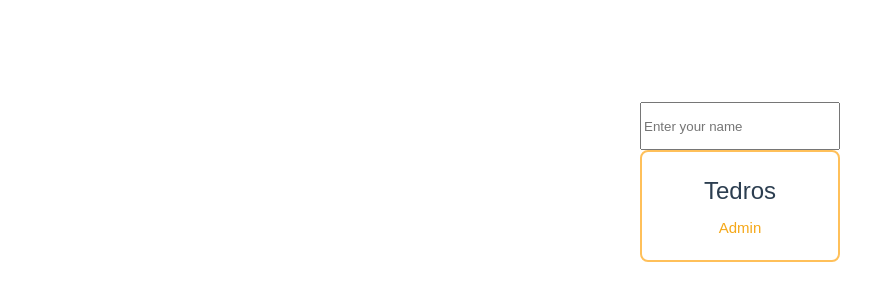
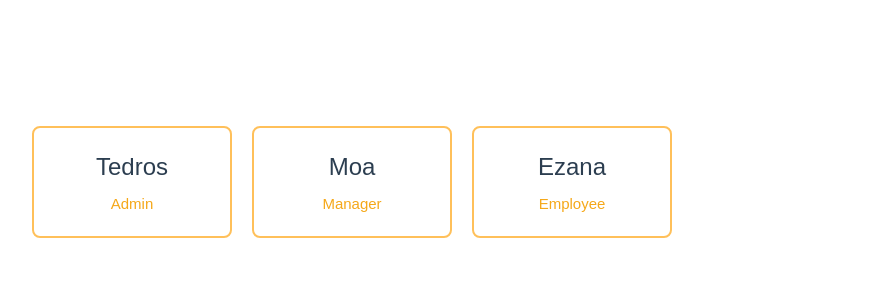
Before and after one commit to SeriousRasCode/spec-frontend-journey, a Vue app in the folder my-project/: page / in a window 1280 px wide. Shown: the part 218-518 px from the top of the page, without its empty margins (0-871 px from the left). Built offline with nearby package versions, Linux system fonts and the light colour scheme.

Commit message:
Wrapped them and used flex to give them some space and flex for horizontal layout.

```diff
--- a/my-project/src/App.vue
+++ b/my-project/src/App.vue
@@ -16,11 +16,11 @@ const name = ref('')
 </ul>-->
 
 <!--day 2 challenge -->
-<h1 v-if="name">
+<!--<h1 v-if="name">
     Greetings {{ name }}!
   </h1><br><br>
 <input v-model="name" placeholder="Enter your name">
-<br><br>
+<br><br>-->
 
   <!--
   h1 v-else="hint">
@@ -28,5 +28,16 @@ const name = ref('')
   </h1>
   -->
 <!--day 3 challenge -->
+<div class="card-cont">
   <UserCard name="Tedros" role="Admin" />
+  <UserCard name="Moa" role="Manager" />
+  <UserCard name="Ezana" role="Employee" />
+  </div>
 </template>
+
+<style lang="css">
+.card-cont {
+  display: flex;
+  gap: 20px;
+}
+</style>
```
